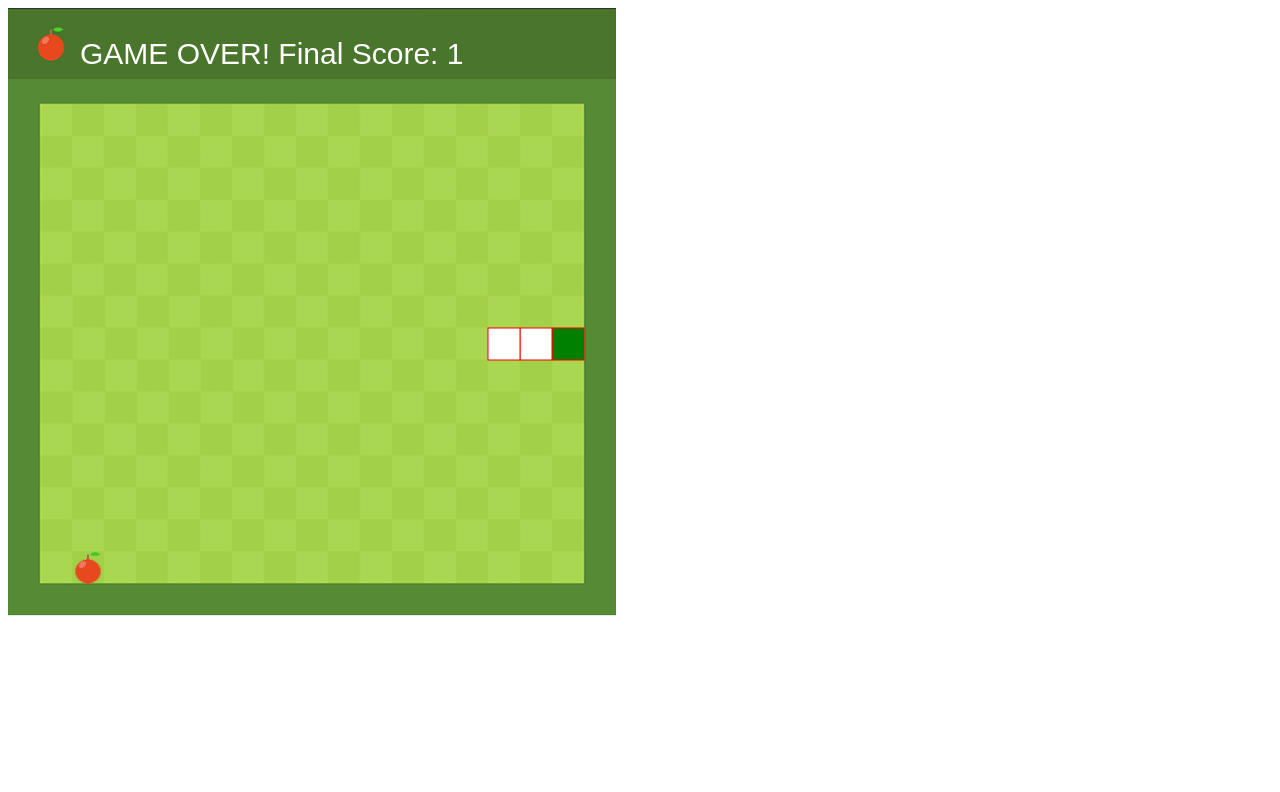
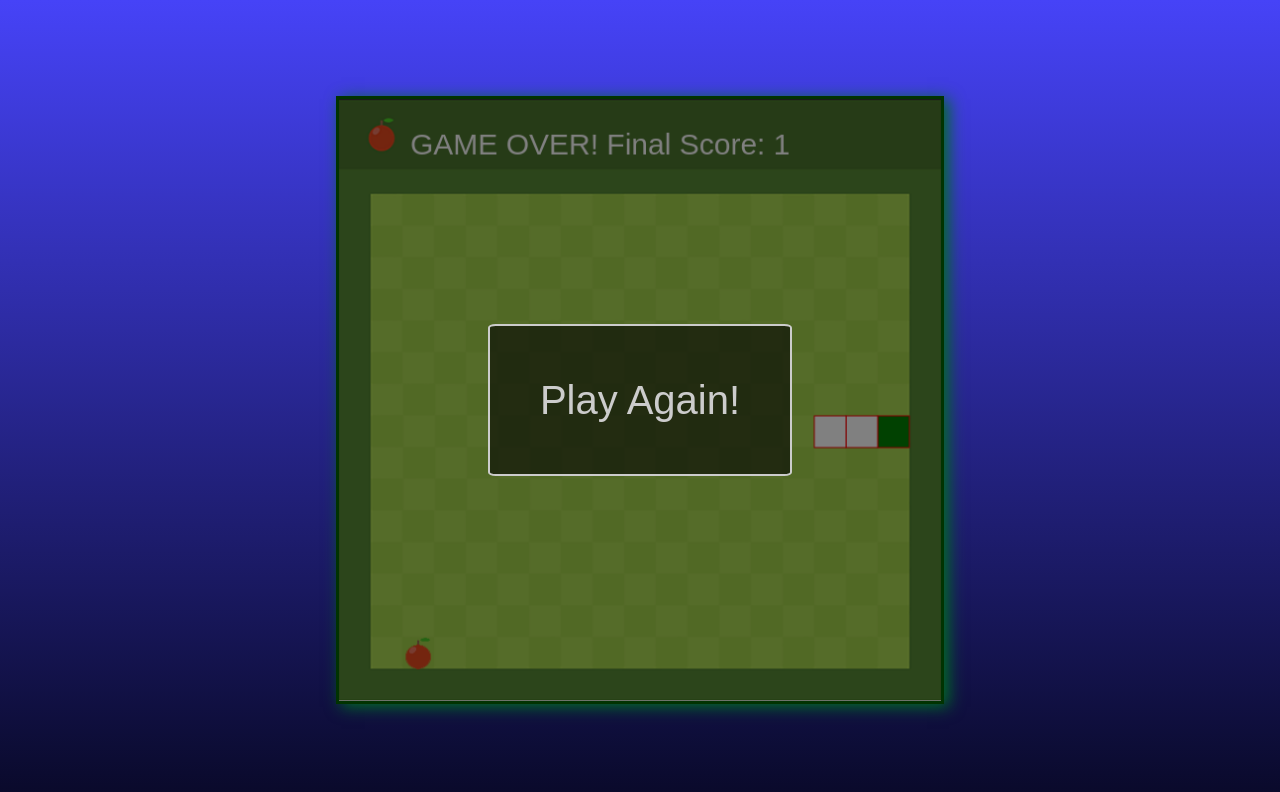
Before and after one commit to sarvasvarora/Snake-Game, a plain HTML site: page index.html in a window 1280 px wide. Drawn offline with Linux system fonts and the light colour scheme.

Commit message:
added style.css and restart game functionality

```diff
--- a/game.js
+++ b/game.js
@@ -82,14 +82,26 @@ function updateSnakePosition() {
             break;
     }
 }
+//fuction to play again
+function playAgain() {
+    let playAgainButton = document.querySelector("#play-again-button");
+    let playAgainDiv = document.querySelector("#play-again-div");
+    playAgainDiv.classList.remove("hide");
+    playAgainButton.classList.add("display-button");
+    playAgainDiv.classList.add("display-div");
+    playAgainButton.addEventListener("click", () => {
+        window.location.reload();
+    });
+}
 
-// function for gamem over
+// function for game over
 function gameOver() {
     dead.play();
     clearInterval(game);
     let finalScore = score;
     context.font = "30px sans-serif";
     score = `GAME OVER! Final Score: ${finalScore}`;
+    playAgain();
     return;
 }
 
--- a/index.html
+++ b/index.html
@@ -6,10 +6,14 @@
     <meta name="viewport" content="width=device-width, initial-scale=1.0">
     <title>Snake Game</title>
     <link rel="shortcut icon" href="images/food.png" type="image/x-icon">
+    <link rel="stylesheet" href="style.css">
 </head>
 
 <body>
     <canvas id="board" width="608px" height="608px"></canvas>
+    <div id="play-again-div" class="hide">
+        <button id="play-again-button">Play Again!</button>
+    </div>
     <script src="game.js"></script>
 </body>
 
--- /dev/null
+++ b/style.css
@@ -0,0 +1,65 @@
+* {
+    margin: 0;
+    padding: 0;
+    box-sizing: border-box;
+}
+
+body {
+    height: 100vh;
+    display: flex;
+    align-items: center;
+    justify-content: center;
+    background: linear-gradient(rgb(70, 67, 247), rgb(9, 9, 41));
+}
+
+#board {
+    height: 608px;
+    width: 608px;
+    border: 3px solid darkgreen;
+    box-shadow: 5px 3px 15px rgb(2, 109, 37);
+}
+
+#play-again-div {
+    transition: all 500ms ease-in;
+}
+
+.hide {
+    display: none;
+}
+
+.display-div {
+    display: flex;
+    position: absolute;
+    align-items: center;
+    justify-content: center;
+    z-index: 1;
+    height: 608px;
+    width: 608px;
+    background: rgba(2, 2, 2, 0.5);
+}
+
+.display-button {
+    position: absolute;
+    height: 25%;
+    width: 50%;
+    background: rgba(2, 2, 2, 0.6);
+    font-size: 40px;
+    color: #ccc;
+    border: 2px solid #ccc;
+    border-radius: 2.5%;
+    transition: all 200ms;
+}
+
+.display-button:hover {
+    cursor: pointer;
+    background: rgba(2, 2, 2, 0.8);
+    color: #eee;
+    box-shadow: 2px 2px 5px 5px rgba(182, 181, 181, 0.5);
+}
+
+.display-button:focus {
+    outline: none;
+    background: rgba(2, 2, 2, 0.8);
+    color: #eee;
+    box-shadow: inset 0 0 5px 5px rgba(182, 181, 181, 0.5);
+}
```
